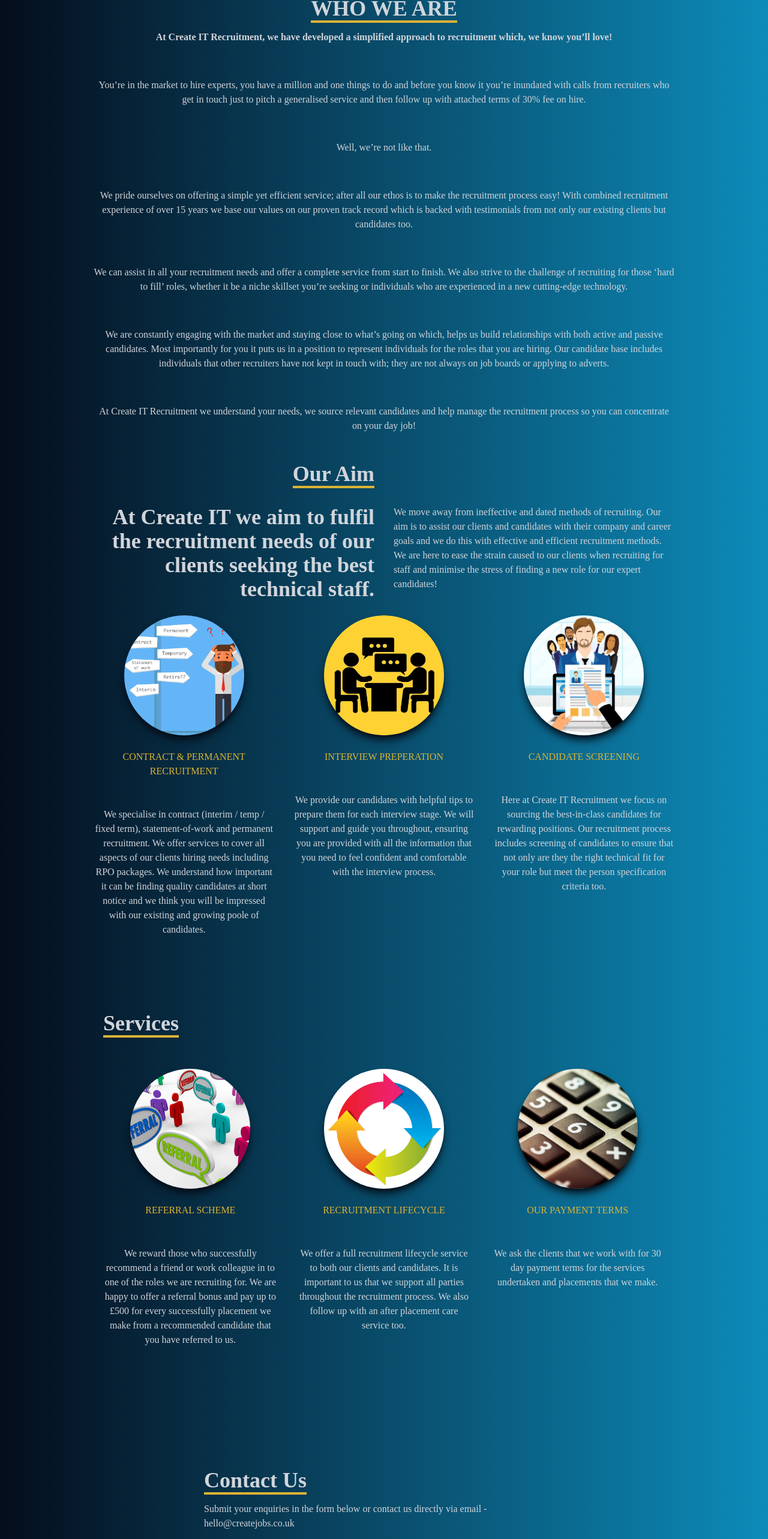
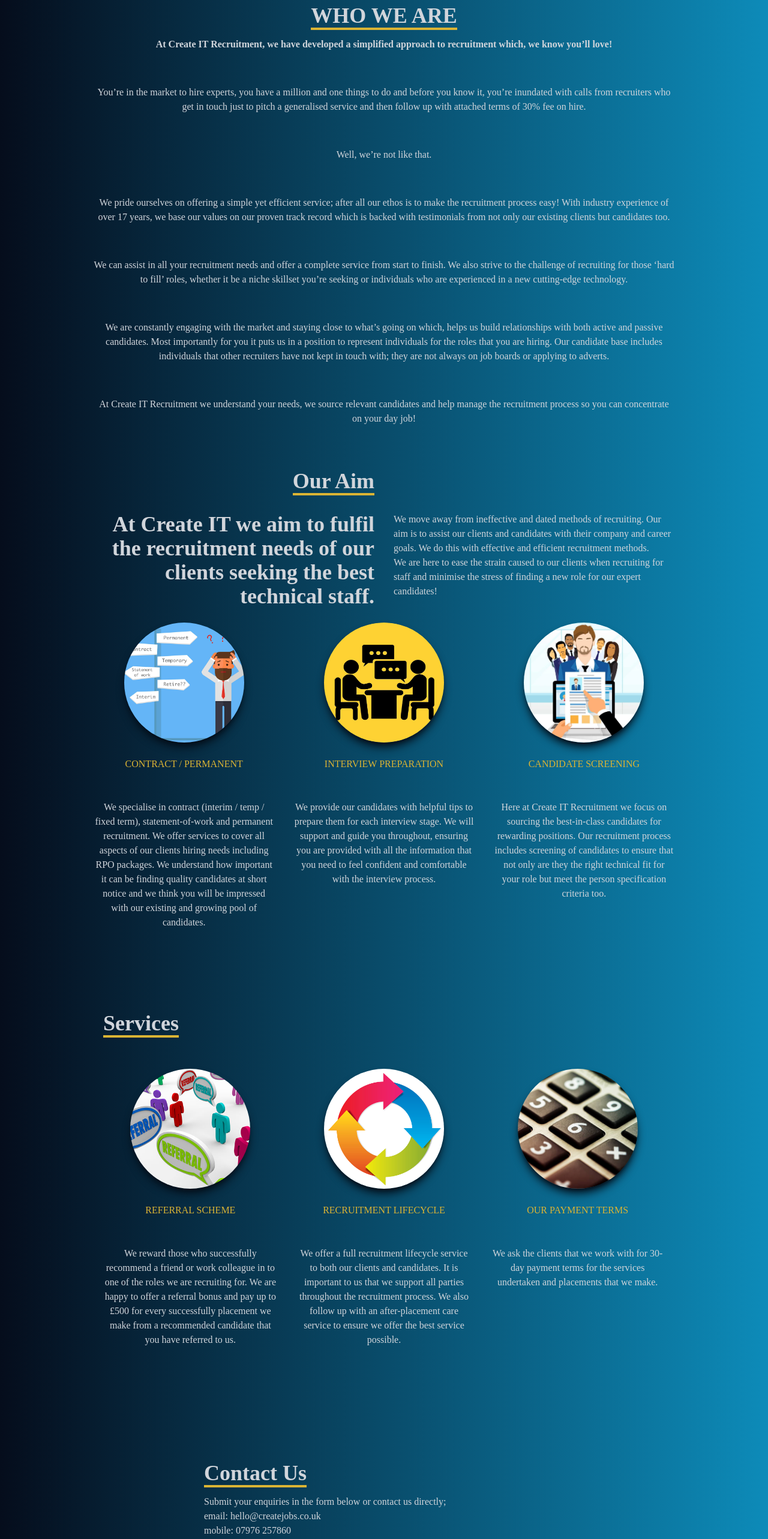
Before and after one commit to riz1ash786/create-jobs, a React (Create React App) app: page / in a window 1280 px wide. Shown: the part 834-3400 px from the top of the page at 60% size. Built offline with nearby package versions, Linux system fonts and the light colour scheme.

Commit message:
fix mailbox and spelling

```diff
--- a/src/components/About.jsx
+++ b/src/components/About.jsx
@@ -9,11 +9,11 @@
               <p className='text-4xl font-bold inline border-b-4 border-[#dbb434]'>WHO WE ARE</p><br />
               <p className='font-bold p-4'>At Create IT Recruitment, we have developed a simplified approach to recruitment which, we know you’ll love!</p>
               <br />
-              <p className='py-4'>You’re in the market to hire experts, you have a million and one things to do and before you know it you’re inundated with calls from recruiters who get in touch just to pitch a generalised service and then follow up with attached terms of 30% fee on hire. </p>
+              <p className='py-4'>You’re in the market to hire experts, you have a million and one things to do and before you know it, you’re inundated with calls from recruiters who get in touch just to pitch a generalised service and then follow up with attached terms of 30% fee on hire. </p>
               <br />
               <p className='py-4'>Well, we’re not like that. </p>
               <br />
-              <p className='py-4'>We pride ourselves on offering a simple yet efficient service; after all our ethos is to make the recruitment process easy! With combined recruitment experience of over 15 years we base our values on our proven track record which is backed with testimonials from not only our existing clients but candidates too.</p>
+              <p className='py-4'>We pride ourselves on offering a simple yet efficient service; after all our ethos is to make the recruitment process easy! With industry experience of over 17 years, we base our values on our proven track record which is backed with testimonials from not only our existing clients but candidates too.</p>
               <br />
               <p className='py-4'>We can assist in all your recruitment needs and offer a complete service from start to finish. We also strive to the challenge of recruiting for those ‘hard to fill’ roles, whether it be a niche skillset you’re seeking or individuals who are experienced in a new cutting-edge technology.</p>
               <br />
--- a/src/components/Aim.jsx
+++ b/src/components/Aim.jsx
@@ -20,7 +20,7 @@
               <p>At Create IT we aim to fulfil the recruitment needs of our clients seeking the best technical staff.</p>
             </div>
             <div>
-              <p>We move away from ineffective and dated methods of recruiting. Our aim is to assist our clients and candidates with their company and career goals and we do this with effective and efficient recruitment methods. We are here to ease the strain caused to our clients when recruiting for staff and minimise the stress of finding a new role for our expert candidates!</p>
+              <p>We move away from ineffective and dated methods of recruiting. Our aim is to assist our clients and candidates with their company and career goals. We do this with effective and efficient recruitment methods. <br /> We are here to ease the strain caused to our clients when recruiting for staff and minimise the stress of finding a new role for our expert candidates!</p>
             </div>
           </div>
           <div className='max-w-[1000px] w-full grid sm:grid-cols-3 gap-8 px-4'>
@@ -29,15 +29,15 @@
             style={{ backgroundImage: `url(${career})` }}
             className='shadow-lg shadow-[#040c16] mx-auto profile-div mt-6 mb-6 hover:scale-110 duration-500'>
             </div>
-            <p className='text-center text-[#dbb434]'>CONTRACT & PERMANENT RECRUITMENT</p> <br />
-                <br /> <p className='text-center'>We specialise in contract (interim / temp / fixed term), statement-of-work and permanent recruitment. We offer services to cover all aspects of our clients hiring needs including RPO packages. We understand how important it can be finding quality candidates at short notice and we think you will be impressed with our existing and growing poole of candidates.</p>
+            <p className='text-center text-[#dbb434]'>CONTRACT / PERMANENT</p> <br />
+                <br /> <p className='text-center'>We specialise in contract (interim / temp / fixed term), statement-of-work and permanent recruitment. We offer services to cover all aspects of our clients hiring needs including RPO packages. We understand how important it can be finding quality candidates at short notice and we think you will be impressed with our existing and growing pool of candidates.</p>
             </div>
             <div>
               <div
             style={{ backgroundImage: `url(${interview})` }}
             className='shadow-lg shadow-[#040c16] mx-auto profile-div mt-6 mb-6 hover:scale-110 duration-500'>
             </div>
-            <p className='text-center text-[#dbb434]'>INTERVIEW PREPERATION</p> <br />
+            <p className='text-center text-[#dbb434]'>INTERVIEW PREPARATION</p> <br />
                 <br /><p className='text-center'>We provide our candidates with helpful tips to prepare them for each interview stage. We will support and guide you throughout, ensuring you are provided with all the information that you need to feel confident and comfortable with the interview process.</p>
             </div>
             <div>
--- a/src/components/Contact.jsx
+++ b/src/components/Contact.jsx
@@ -3,10 +3,10 @@
 const Contact = () => {
   return (
     <div name='contact' className='w-full h-screen bg-gradient-to-r from-[#050d1c] to-[#0d8bb9] flex justify-center items-center p-4'>
-        <form method='POST' action="https://getform.io/f/16e93481-2d1b-4e0f-81a9-1adefbd0de94" className='flex flex-col max-w-[600px] w-full'>
+        <form method='POST' action="https://getform.io/f/xboMzBeg" className='flex flex-col max-w-[600px] w-full'>
             <div className='pb-8'>
                 <p className='text-4xl font-bold inline border-b-4 border-[#dbb434] text-gray-300'>Contact Us</p>
-                <p className='text-gray-300 py-4'>Submit your enquiries in the form below or contact us directly via email - <a className='hover:text-[#dbb434]' href="hello@createjobs.co.uk">hello@createjobs.co.uk</a> </p>
+                <p className='text-gray-300 py-4'>Submit your enquiries in the form below or contact us directly; <br /> email: <a className='hover:text-[#dbb434]' href="hello@createjobs.co.uk">hello@createjobs.co.uk</a> <br />mobile: 07976 257860 </p>
             </div>
             <input className='bg-[#e3f7ff] p-2' type="text" placeholder='Name' name='name' />
             <input className='my-4 p-2 bg-[#e3f7ff]' type="email" placeholder='Email' name='email' />
--- a/src/components/Home.jsx
+++ b/src/components/Home.jsx
@@ -7,7 +7,6 @@
     <div name='home' className='w-full h-screen bg-gradient-to-r from-[#050d1c] to-[#0d8bb9]'>
       {/* Container */}
       <div className='max-w-[1000px] mx-auto px-8 flex flex-col justify-center h-full'>
-
         <h1 className='text-4xl sm:text-9xl font-bold text-[#ccd6f6]'>
           CREATE
         </h1>
--- a/src/components/Services.jsx
+++ b/src/components/Services.jsx
@@ -32,7 +32,7 @@
             className='shadow-lg shadow-[#040c16] mx-auto profile-div mt-6 mb-6 hover:scale-110 duration-500'>
             </div>
             <p className='text-center text-[#dbb434]'>RECRUITMENT LIFECYCLE</p> <br />
-                <br /><p className='text-center'>We offer a full recruitment lifecycle service to both our clients and candidates. It is important to us that we support all parties throughout the recruitment process. We also follow up with an after placement care service too.</p>
+                <br /><p className='text-center'>We offer a full recruitment lifecycle service to both our clients and candidates. It is important to us that we support all parties throughout the recruitment process. We also follow up with an after-placement care service to ensure we offer the best service possible.</p>
             </div>
             <div>
             <div
@@ -40,7 +40,7 @@
             className='shadow-lg shadow-[#040c16] mx-auto profile-div mt-6 mb-6 hover:scale-110 duration-500'>
             </div>
             <p className='text-center text-[#dbb434]'>OUR PAYMENT TERMS</p> <br />
-                <br /><p className='text-center'>We ask the clients that we work with for 30 day payment terms for the services undertaken and placements that we make.</p>
+                <br /><p className='text-center'>We ask the clients that we work with for 30-day payment terms for the services undertaken and placements that we make.</p>
             </div>
           </div>
       </div>
--- a/src/index.css
+++ b/src/index.css
@@ -38,3 +38,11 @@
         rgba(237, 255, 225, 0.8)
     )!important;
 }
+
+@import url('https://fonts.googleapis.com/css2?family=Anton&display=swap');
+
+.anton-regular {
+    font-family: "Anton", sans-serif;
+    font-weight: 400;
+    font-style: normal;
+  }
```
